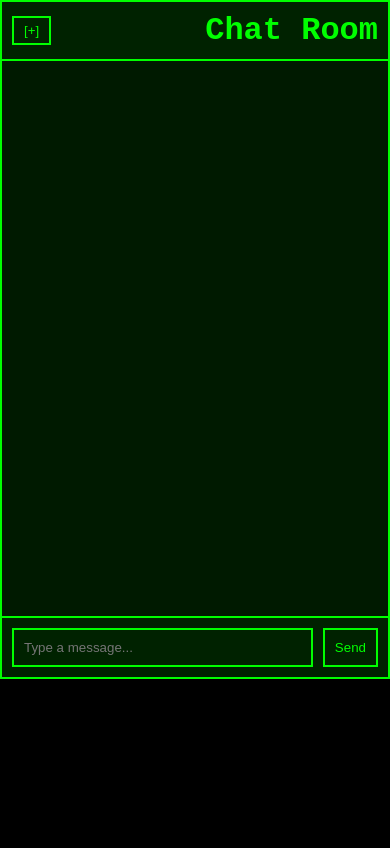
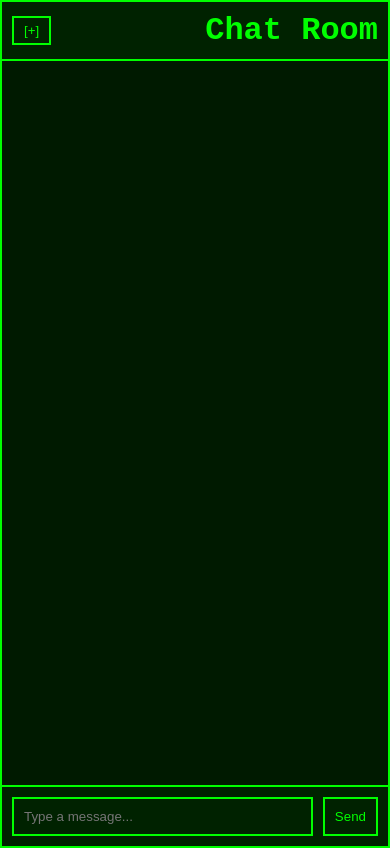
Before and after one commit to Arkada707/Hermes, a website: page chat-room/public/index.html in a window 390 px wide. Drawn offline with Linux system fonts and the light colour scheme; no server answers.

Commit message:
Better Design V4

```diff
--- a/chat-room/public/styles.css
+++ b/chat-room/public/styles.css
@@ -1,3 +1,6 @@
+/* public/styles.css */
+
+/* Base styles */
 body {
     background-color: #000;
     color: #00ff00;
@@ -9,7 +12,7 @@ body {
     align-items: stretch;
     height: 100vh;
     width: 100vw;
-    overflow: hidden;
+    overflow: hidden; /* Prevent scrolling on the body */
 }
 
 .chat-container {
@@ -20,6 +23,7 @@ body {
     height: 100%;
     border: 2px solid #00ff00;
     background-color: #001a00;
+    overflow: hidden; /* Prevent scrolling within the container */
 }
 
 .header {
@@ -45,9 +49,9 @@ body {
 
 #chat-log {
     flex: 1;
-    overflow-y: auto;
     padding: 10px;
     background-color: #001a00;
+    overflow: hidden; /* Prevent scrolling by default */
 }
 
 .input-container {
@@ -82,6 +86,10 @@ body {
 @media only screen and (max-width: 600px) {
     .chat-container {
         width: 100%; /* Full width on small screens */
-        height: 80%;
+        height: 100%;
+    }
+
+    #chat-log {
+        overflow-y: auto; /* Enable vertical scrolling on mobile devices */
     }
 }
```
